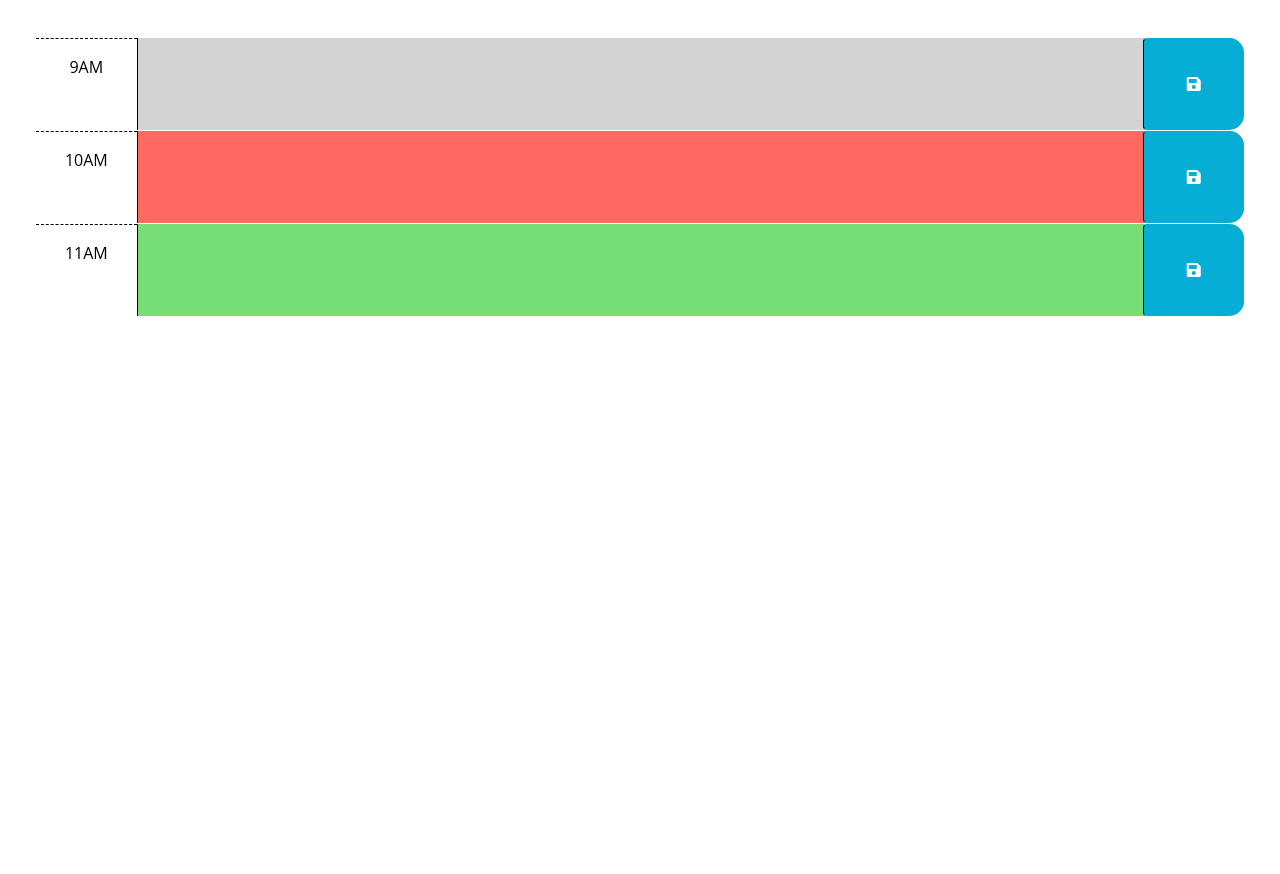
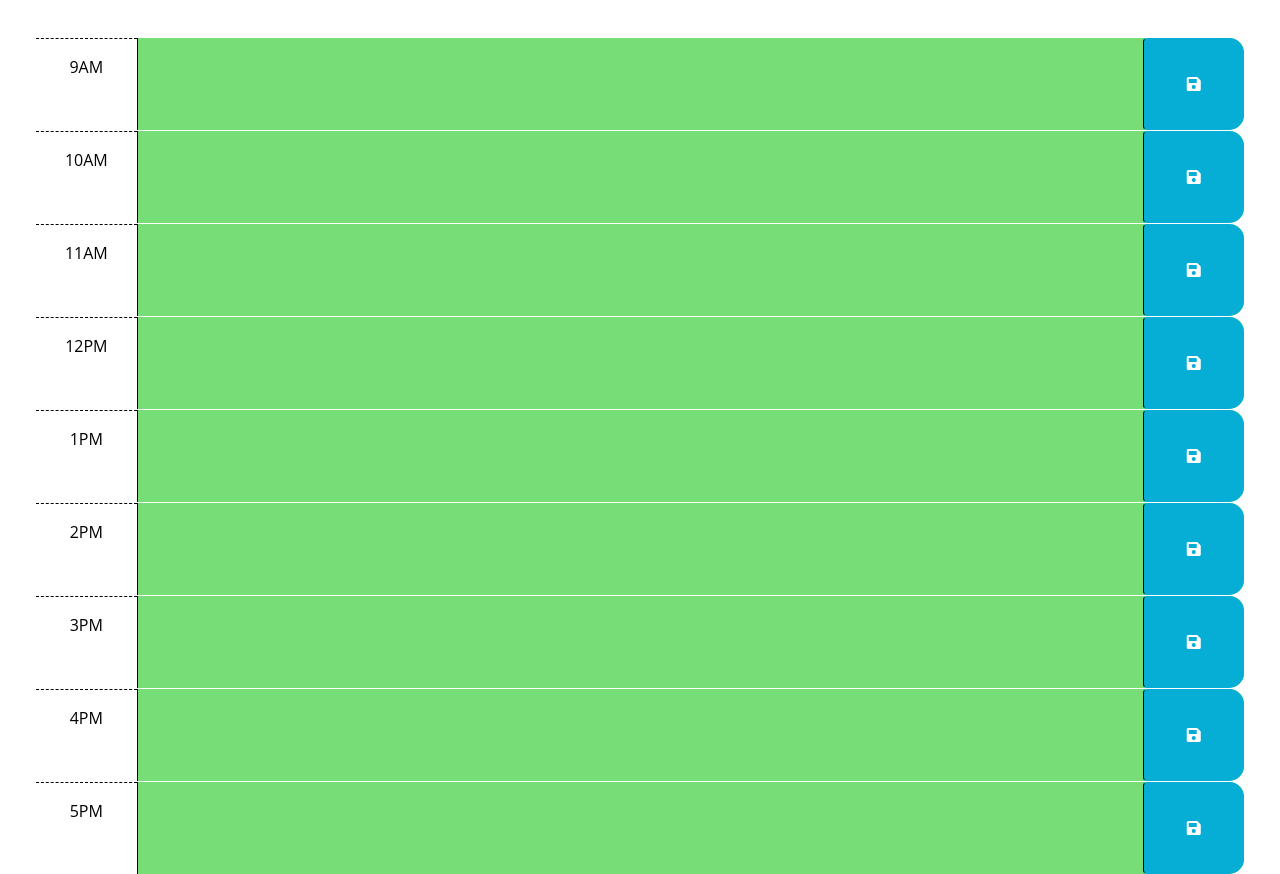
Before and after one commit to tomarmenta86/TJ-DailyPlanner, a plain HTML site: page index.html in a window 1280 px wide. Shown: the part 260-1134 px from the top of the page. Before the commit the page ends 800 px from the top, so only its background shows below. Drawn offline with nearby package versions, Linux system fonts and the light colour scheme.

Commit message:
Changes... *Added elements for every 'work day' hour *Implemented set time color function *Modularized functions *Began implemnetation for saving to local storage *Wrapped code in call to JQuery

```diff
--- a/assets/script.js
+++ b/assets/script.js
@@ -1,30 +1,97 @@
 // // Wrap all code that interacts with the DOM in a call to jQuery to ensure that
 // // the code isn't run until the browser has finished rendering all the elements
 // // in the html.
-// $(function () {
+$(function () {
+//Global variables
+var theDate = $('#currentDay');
+
 //   // TODO: Add a listener for click events on the save button. This code should
 //   // use the id in the containing time-block as a key to save the user input in
 //   // local storage. HINT: What does `this` reference in the click listener
 //   // function? How can DOM traversal be used to get the "hour-x" id of the
 //   // time-block containing the button that was clicked? How might the id be
 //   // useful when saving the description in local storage?
-//   //
+
+const allSaveBtns = document.querySelectorAll('[aria-label="save"]')
+
+function HandleSaveButtonClicks(){
+  for(let i = 0; i<allSaveBtns.length; i++)
+  {
+    allSaveBtns[i].addEventListener("click", SaveTimeSlot);
+  }
+}
+
+function SaveTimeSlot(){
+
+}
+
 //   // TODO: Add code to apply the past, present, or future class to each time
 //   // block by comparing the id to the current hour. HINTS: How can the id
 //   // attribute of each time-block be used to conditionally add or remove the
 //   // past, present, and future classes? How can Day.js be used to get the
 //   // current hour in 24-hour time?
-//   //
+function SetTimeColor(){
+  const allTimeDivs = document.getElementsByClassName('col-2 col-md-1 hour text-center py-3');
+
+  for(let i = 0; i<allTimeDivs.length; i++)
+  {
+    var workingHour = allTimeDivs[i].textContent;
+    var currentHour = parseInt(dayjs().hour());
+
+    var militaryWorkingHours = MakeMilitaryTime(workingHour);
+
+    var colorDiv = allTimeDivs[i].parentElement;
+    var colorDivClass = colorDiv.className;
+    var splitClassName = colorDivClass.split(" ");
+    var classNameToReplace = splitClassName[splitClassName.length-1];
+
+    if(militaryWorkingHours < currentHour)
+    {
+      colorDiv.classList.replace(classNameToReplace, 'past');
+    }
+    else if(militaryWorkingHours == currentHour)
+    {
+      colorDiv.classList.replace(classNameToReplace, 'present');
+    }
+    else if(militaryWorkingHours > currentHour)
+    {
+      colorDiv.classList.replace(classNameToReplace, 'future');
+    }
+  }
+}
+
+//Make all working hours into 24 hour format for future comparison
+function MakeMilitaryTime(workHour){
+  if(workHour.includes("PM") && !workHour.includes("12"))
+  {
+    var hour = parseInt(workHour.replace("PM", ""));
+    hour = 12 + hour;
+  }
+  else
+  {
+    var hour = parseInt(workHour.replace("AM", ""));
+  }
+
+  return hour;
+}
+
 //   // TODO: Add code to get any user input that was saved in localStorage and set
 //   // the values of the corresponding textarea elements. HINT: How can the id
 //   // attribute of each time-block be used to do this?
 //   //
 //   // TODO: Add code to display the current date in the header of the page.
-// });
-//Code to display dynaically in header
-var theDate = $('#currentDay');
+//
 
-setInterval(function displayDate(){
-  var rightNow = dayjs().format('dddd, MMMM D, YYYY h:mm:ss A');
-  theDate.text(rightNow);
-},1000);
+//Code to dynamically display date and time in header
+function DisplayDateTime(){
+  setInterval(function displayDate(){
+    var rightNow = dayjs().format('dddd, MMMM D, YYYY h:mm:ss A');
+    theDate.text(rightNow);
+  },1000);
+}
+
+//Function calls
+DisplayDateTime();
+SetTimeColor();
+
+});
--- a/index.html
+++ b/index.html
@@ -41,6 +41,7 @@
         code is implemented.
         -->
 
+
       <!-- Example of a past time block. The "past" class adds a gray background color. -->
       <div id="hour-9" class="row time-block past">
         <div class="col-2 col-md-1 hour text-center py-3">9AM</div>
@@ -67,7 +68,62 @@
           <i class="fas fa-save" aria-hidden="true"></i>
         </button>
       </div>
+
+<!--Added divs for every 'work day' hour-->
+      <div id="hour-12" class="row time-block future">
+        <div class="col-2 col-md-1 hour text-center py-3">12PM</div>
+        <textarea class="col-8 col-md-10 description" rows="3"> </textarea>
+        <button class="btn saveBtn col-2 col-md-1" aria-label="save">
+          <i class="fas fa-save" aria-hidden="true"></i>
+        </button>
+      </div>
+
+
+    <div id="hour-1" class="row time-block future">
+      <div class="col-2 col-md-1 hour text-center py-3">1PM</div>
+      <textarea class="col-8 col-md-10 description" rows="3"> </textarea>
+      <button class="btn saveBtn col-2 col-md-1" aria-label="save">
+        <i class="fas fa-save" aria-hidden="true"></i>
+      </button>
     </div>
+
+
+  <div id="hour-2" class="row time-block future">
+    <div class="col-2 col-md-1 hour text-center py-3">2PM</div>
+    <textarea class="col-8 col-md-10 description" rows="3"> </textarea>
+    <button class="btn saveBtn col-2 col-md-1" aria-label="save">
+      <i class="fas fa-save" aria-hidden="true"></i>
+    </button>
+  </div>
+
+
+  <div id="hour-3" class="row time-block future">
+    <div class="col-2 col-md-1 hour text-center py-3">3PM</div>
+    <textarea class="col-8 col-md-10 description" rows="3"> </textarea>
+    <button class="btn saveBtn col-2 col-md-1" aria-label="save">
+      <i class="fas fa-save" aria-hidden="true"></i>
+    </button>
+  </div>
+
+
+  <div id="hour-4" class="row time-block future">
+    <div class="col-2 col-md-1 hour text-center py-3">4PM</div>
+    <textarea class="col-8 col-md-10 description" rows="3"> </textarea>
+    <button class="btn saveBtn col-2 col-md-1" aria-label="save">
+      <i class="fas fa-save" aria-hidden="true"></i>
+    </button>
+  </div>
+
+
+  <div id="hour-5" class="row time-block future">
+    <div class="col-2 col-md-1 hour text-center py-3">5PM</div>
+    <textarea class="col-8 col-md-10 description" rows="3"> </textarea>
+    <button class="btn saveBtn col-2 col-md-1" aria-label="save">
+      <i class="fas fa-save" aria-hidden="true"></i>
+    </button>
+  </div>
+</div>
+
 
     <script src="https://cdnjs.cloudflare.com/ajax/libs/jquery/3.2.1/jquery.min.js"></script>
     <script src="https://cdn.jsdelivr.net/npm/dayjs@1.11.3/dayjs.min.js"
```
